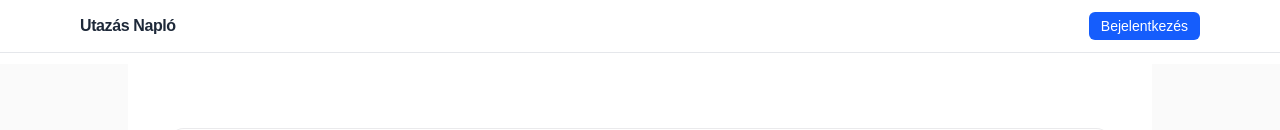
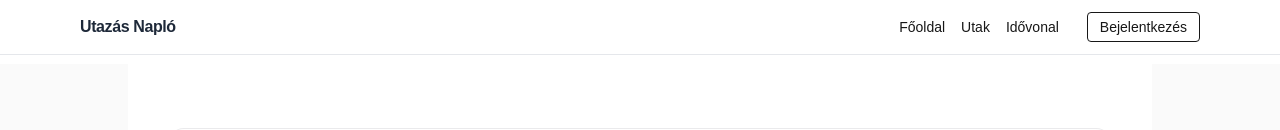
Before and after one commit to Viva1981/utazas-naplo, a Next.js app in the folder site/: page / in a window 1280 px wide. Shown: the top 130 px of the page. Built offline with nearby package versions, Linux system fonts and the light colour scheme; no server answers.

Commit message:
fix(header): robust NextAuth signIn/signOut with multi-step fallbacks

```diff
--- a/site/src/components/SiteHeader.tsx
+++ b/site/src/components/SiteHeader.tsx
@@ -1,35 +1,14 @@
 "use client";
 
-import { useSession, signIn, signOut } from "next-auth/react";
+import Link from "next/link";
+import { useSession } from "next-auth/react";
 
 export default function SiteHeader() {
   const { data: session, status } = useSession();
 
-  return (
-    <header className="fixed top-0 left-0 right-0 z-[9999] pointer-events-auto bg-white/80 backdrop-blur-md border-b border-gray-200">
-      <div className="max-w-6xl mx-auto px-4 py-3 flex items-center justify-between">
-        <a href="/" className="font-semibold tracking-tight text-gray-800">
-          Utazás Napló
-        </a>
+  function handleSignIn(e: React.MouseEvent<HTMLButtonElement>) {
+    e.preventDefault();
 
-        <nav className="flex items-center gap-3">
-          {status === "authenticated" && session?.user ? (
-            <>
-              <span className="text-sm text-gray-700 truncate max-w-[180px]">
-                👋 {session.user.name || session.user.email}
-              </span>
-              <button
-                onClick={() => signOut({ callbackUrl: "/" })}
-                className="text-sm px-3 py-1 rounded-md border border-gray-300 hover:bg-gray-100"
-                title="Kijelentkezés"
-              >
-                Kijelentkezés
-              </button>
-            </>
-          ) : (
-            <button
-  onClick={(e) => {
-    e.preventDefault();
     // 1) programozott login
     void import("next-auth/react")
       .then(({ signIn }) => signIn("google", { callbackUrl: "/" }))
@@ -44,11 +23,54 @@ export default function SiteHeader() {
         window.location.href = "/api/auth/signin?callbackUrl=/";
       }
     }, 800);
-  }}
-  className="text-sm px-3 py-1 rounded-md bg-blue-600 text-white hover:bg-blue-700"
->
-  Bejelentkezés
-</button>
+  }
+
+  function handleSignOut(e: React.MouseEvent<HTMLButtonElement>) {
+    e.preventDefault();
+
+    // 1) programozott logout
+    void import("next-auth/react")
+      .then(({ signOut }) => signOut({ callbackUrl: "/" }))
+      .catch(() => {
+        // 2) biztos fallback: teljes navigáció
+        window.location.href = "/api/auth/signout";
+      });
+
+    // 3) extra fallback
+    setTimeout(() => {
+      if (!location.pathname.startsWith("/api/auth")) {
+        window.location.href = "/api/auth/signout";
+      }
+    }, 800);
+  }
+
+  return (
+    <header className="fixed top-0 left-0 right-0 z-[9999] bg-white/80 backdrop-blur-md border-b border-gray-200">
+      <div className="max-w-6xl mx-auto px-4 py-3 flex items-center justify-between">
+        <Link href="/" className="font-semibold tracking-tight text-gray-800">
+          Utazás Napló
+        </Link>
+
+        <nav className="flex items-center gap-4 text-sm">
+          <Link href="/" className="hover:underline">Főoldal</Link>
+          <Link href="/trips" className="hover:underline">Utak</Link>
+          <Link href="/timeline" className="hover:underline">Idővonal</Link>
+
+          {status === "authenticated" && session?.user ? (
+            <button
+              className="ml-3 border rounded px-3 py-1"
+              onClick={handleSignOut}
+              title={session.user.email || "Kijelentkezés"}
+            >
+              Kijelentkezés
+            </button>
+          ) : (
+            <button
+              className="ml-3 border rounded px-3 py-1"
+              onClick={handleSignIn}
+            >
+              Bejelentkezés
+            </button>
           )}
         </nav>
       </div>
```
